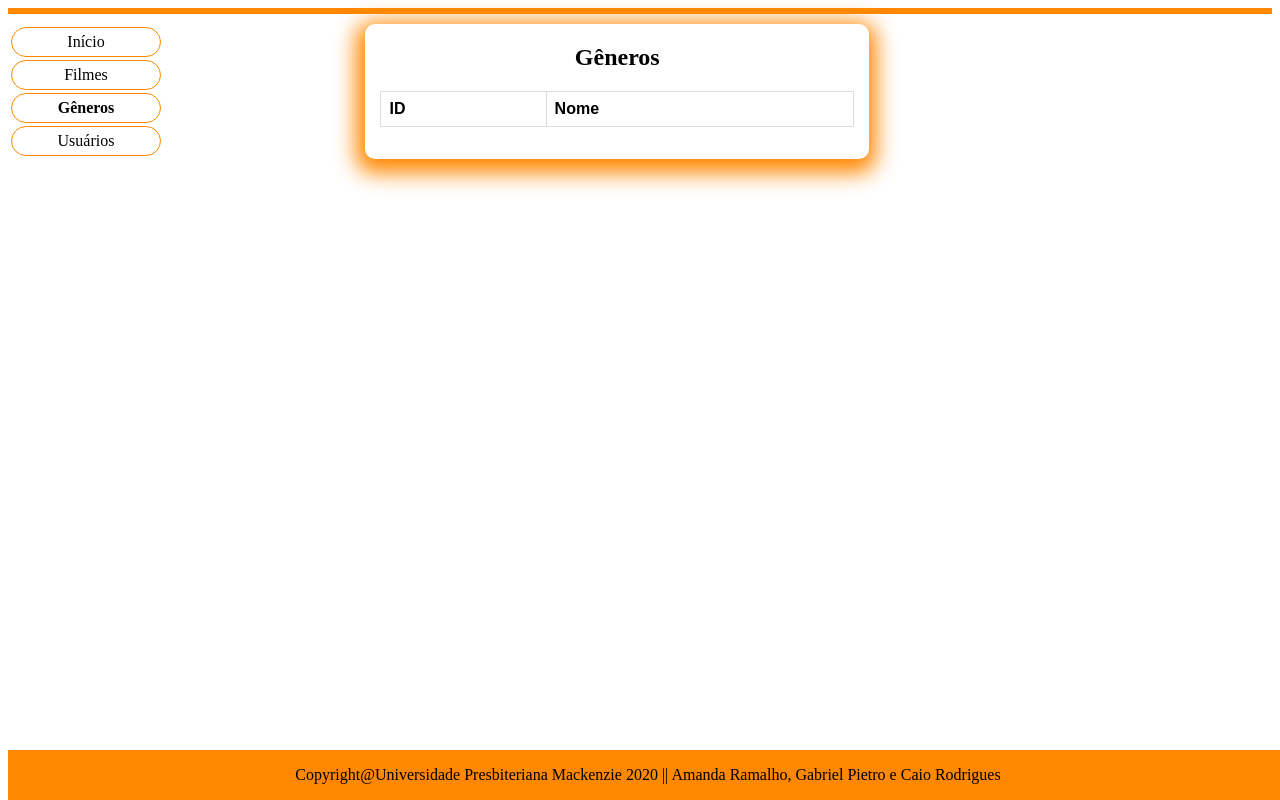
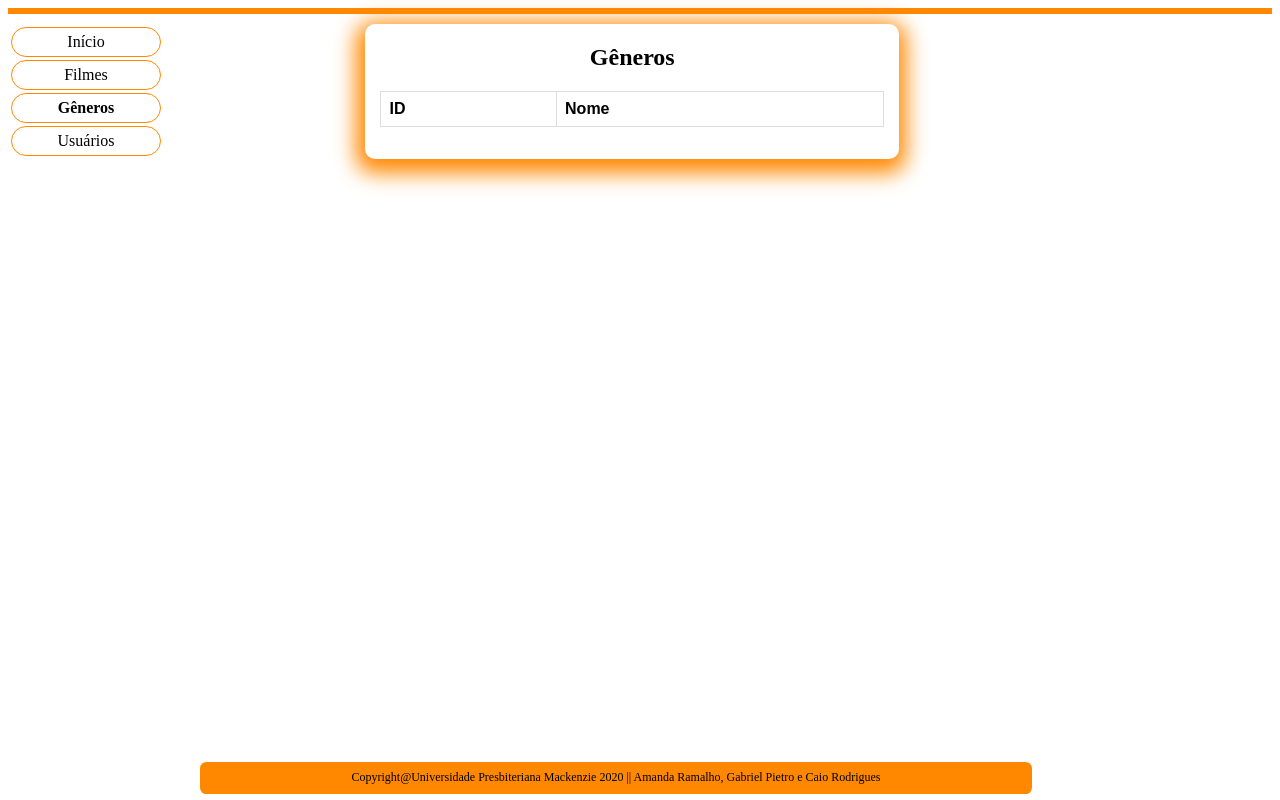
Before and after one commit to caiordjesus/projeto_n1_filmes, a website: page front-src/generos.html in a window 1280 px wide. Drawn offline with Linux system fonts and the light colour scheme; no server answers.

Commit message:
no message

```diff
--- a/front-src/css/generos.css
+++ b/front-src/css/generos.css
@@ -17,6 +17,7 @@ body{
     padding-bottom: 15px;
     padding-right: 15px;
     padding-left: 15px;
+    width: 100%;
 }
 
 #header{
@@ -31,10 +32,21 @@ body{
 footer{
     position:absolute;
     bottom:0;
-    width:100%;
-    text-align: center;
-    background-color: rgb(255,136,0);
-}
+    width:65%;
+    display: flex;
+    height: 2.5vw;
+    justify-content: center;
+    margin-top: 0.5vw;
+    margin-bottom: 0.5vw;
+    margin-left: 15vw;
+    margin-right: 15vw;
+    background-color: black;
+    align-items: center;
+    color: black;
+    background-color:rgb(255,136,0);
+    font-size: 1.4vw;
+    border-radius: 0.5vw;
+    }
 
 table {
     font-family: arial, sans-serif;
@@ -86,3 +98,41 @@ ul li a:hover {
     border: 1px solid white;
     border-radius: 20px;
 }
+
+/* Tablets pequenos */
+@media screen and (min-width: 620px){
+    #section1{
+        grid-template-columns: repeat(12,1fr);
+    }
+    #section2{
+        grid-template-columns: repeat(12,1fr);
+        font-size: 10px;
+    }
+}
+
+/* Telas grandes e notebooks */
+@media screen and (min-width: 960px){
+    #section1{
+        grid-template-columns: repeat(12,1fr);
+    }
+
+    #section2{
+        grid-template-columns: repeat(12,1fr);
+        font-size: 11px;
+        grid-column: 2/3;
+
+    }
+}
+
+/* Desktops */
+@media screen and (min-width: 1200px){
+    #section1{
+        grid-template-columns: repeat(12,1fr);
+    }
+
+    #section2{
+        grid-template-columns: repeat(1, 1fr);
+        font-size: 12px;
+    }
+
+}
--- a/front-src/generos.html
+++ b/front-src/generos.html
@@ -31,7 +31,7 @@
             </table>
         </div>
     </section>
-    <footer>
+    <footer id="section2">
         <p>Copyright@Universidade Presbiteriana Mackenzie 2020 || Amanda Ramalho, Gabriel Pietro e Caio Rodrigues</p>
     </footer>
 </body>
```
